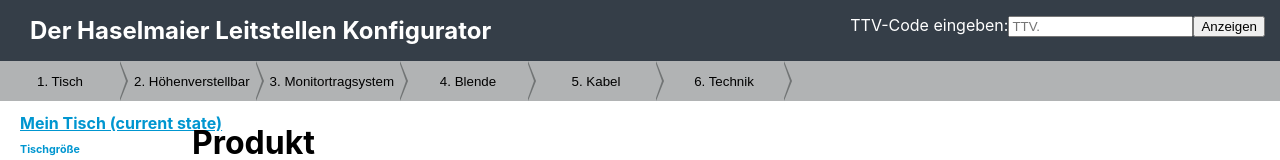
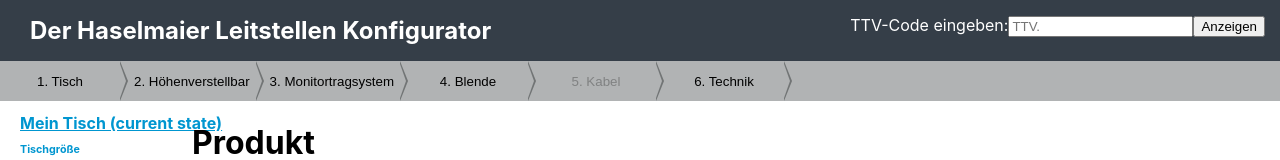
Before and after one commit to mathiasfrey/haselmaier-configurator, a React (Create React App) app: page / in a window 1280 px wide. Shown: the top 160 px of the page. Built offline with nearby package versions, Linux system fonts and the light colour scheme.

Commit message:
nav dependencies

```diff
--- a/src/components/Kabel.js
+++ b/src/components/Kabel.js
@@ -31,7 +31,8 @@ class Kabel extends React.Component {
             <>
                 <button
                     className={ 'navBtn ' + (this.props.chosen && 'done')}
-                    onClick={this.onOpenModal}>5. Kabel</button>
+                    onClick={this.onOpenModal}
+                    disabled>5. Kabel</button>
                 <div
                     className={ 'divider ' + (this.props.chosen && 'done')}
                 ></div>
--- a/src/components/Settings.js
+++ b/src/components/Settings.js
@@ -401,14 +401,8 @@ class Settings extends React.Component {
 
     // KABEL CONFIGURATION
 
-    chosenKabelRueckenMit = () => {
-        this.setState({chosenKabel: 'MIT Kabelrücken'});
-        this.setState({productCodeOfKabel: 'K'})
-    };
-
-    chosenKabelRueckenOhne = () => {
-        this.setState({chosenKabel: 'OHNE Kabelrücken'});
-        this.setState({productCodeOfKabel: 'X'})
+    setKabelState = (code) => {
+        this.setState({chosenKabel: code});
     };
 
 
@@ -524,8 +518,9 @@ class Settings extends React.Component {
                     />
 
                     <Kabel
-                        chosenKabelRueckenMit={this.chosenKabelRueckenMit}
-                        chosenKabelRueckenOhne={this.chosenKabelRueckenOhne}
+                        monitorDependency={['R', 'H'].includes(this.chosenMonitorSystem)} // only active if R or H
+                        navDependency={! isNaN(this.chosenBlende)} // true if blende is chosen
+                        callback={this.setKabelState}
                         chosen={this.state.chosenKabel}
                     />
 
```
Also changed, not shown: src/components/ProductDisplay.js (+13 -2 lines).
